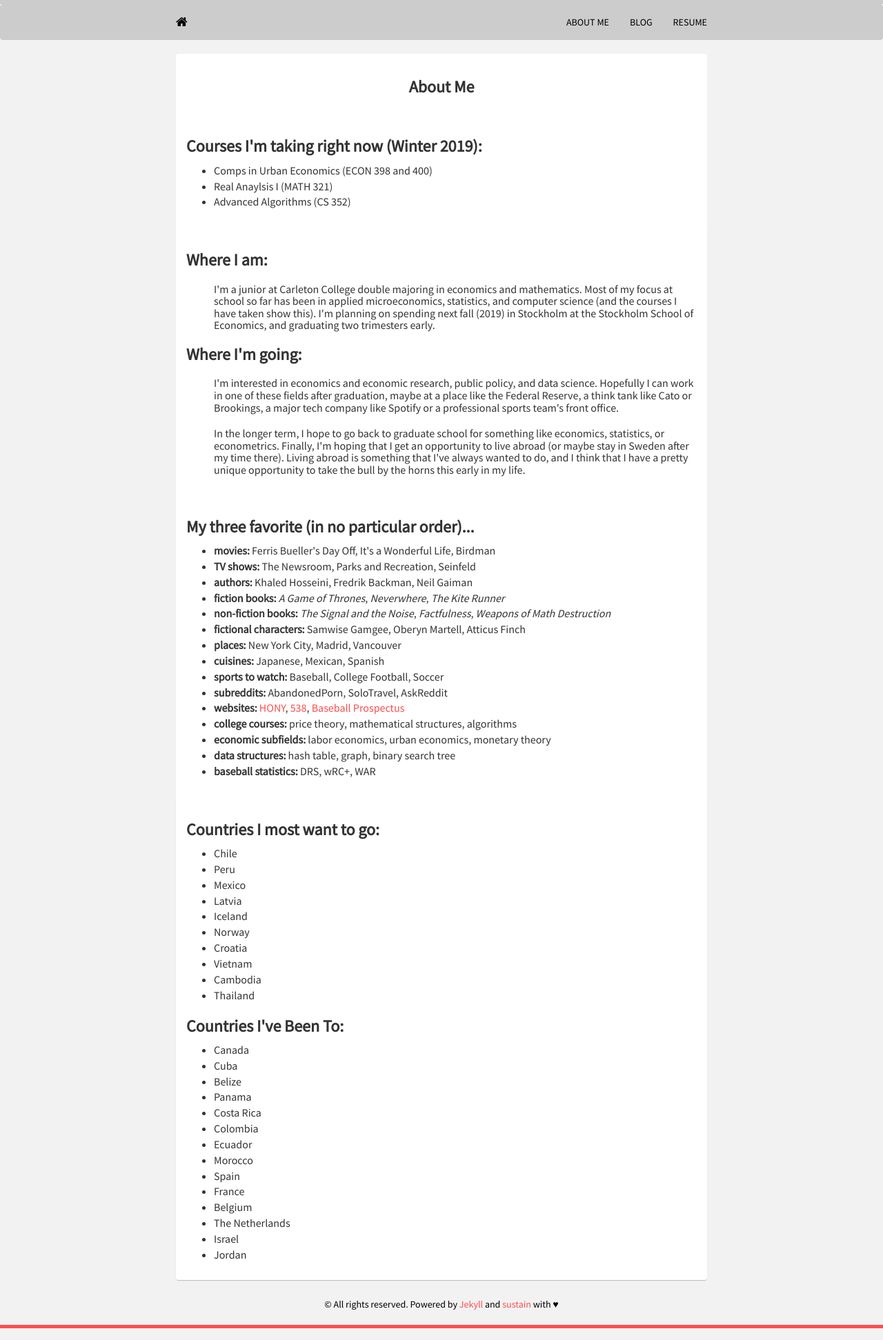
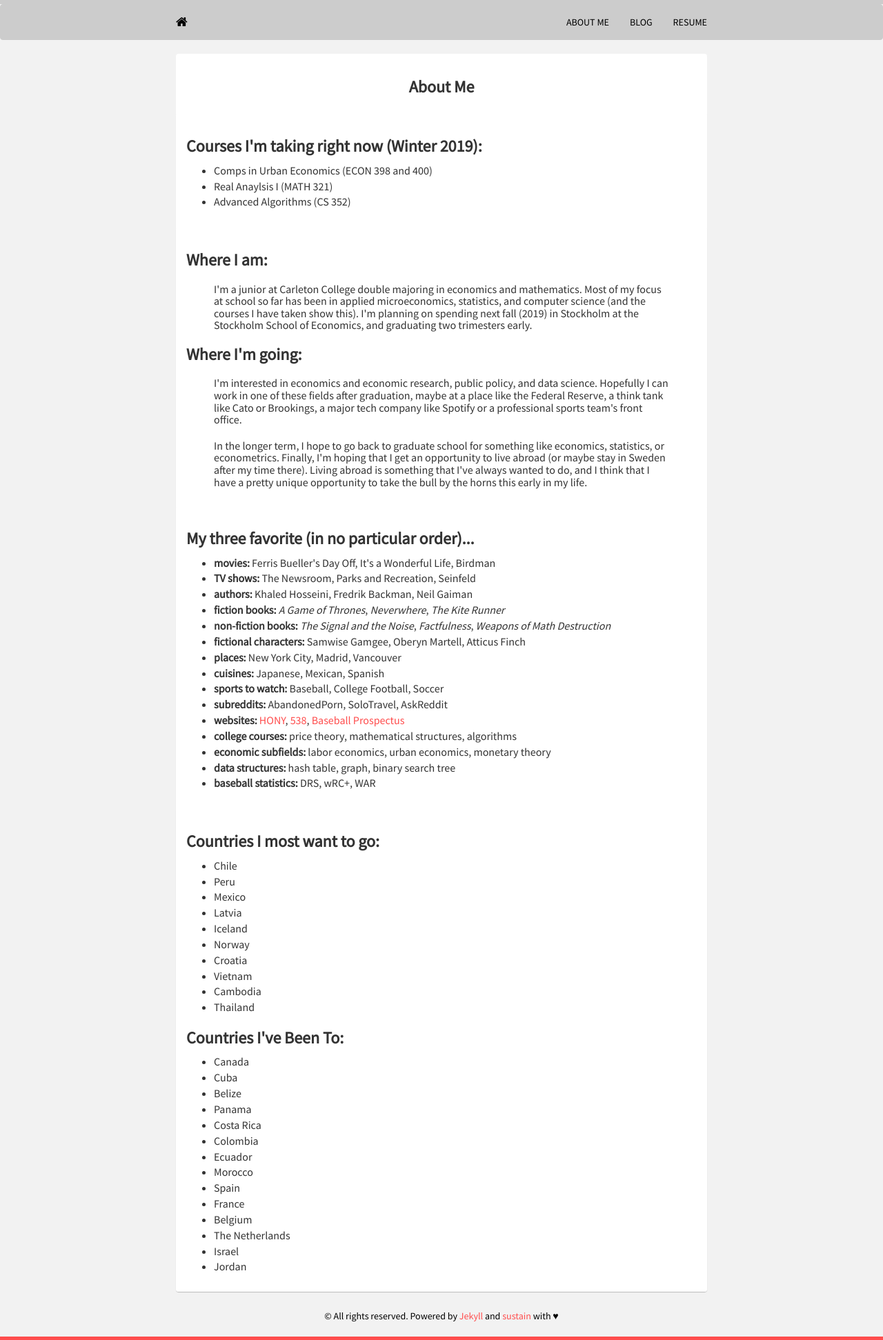
Before and after one commit to mrkaye97/mrkaye97.github.io, a Jekyll site: the page built from about.html, in a window 1280 px wide. Shown: the whole page at 69% size. Built offline with Jekyll 4.4.1, drawn with Linux system fonts in a browser that asks for light colours; nearby versions of some CDN libraries.

Commit message:
Update about.html

```diff
--- a/about.html
+++ b/about.html
@@ -25,12 +25,12 @@ Title: About Me
 		  <div class="panel panel-default">
     		<div class="panel-body">
 			  <h3><strong>Where I am:</strong></h3>
-			  <h3 style="font-size:16px;margin-left: 2.5em">I'm a junior at Carleton College double majoring in economics and mathematics. Most of my focus at school so far has been in applied microeconomics, statistics, and computer science (and the courses I have taken show this). I'm planning on spending next fall (2019) in Stockholm at the Stockholm School of Economics, and graduating two trimesters early.</h3>
+			  <h3 style="font-size:16px;margin-left: 2.5em;margin-right: 2.5em">I'm a junior at Carleton College double majoring in economics and mathematics. Most of my focus at school so far has been in applied microeconomics, statistics, and computer science (and the courses I have taken show this). I'm planning on spending next fall (2019) in Stockholm at the Stockholm School of Economics, and graduating two trimesters early.</h3>
 
 
 			  <h3><strong>Where I'm going:</strong></h3>
-			  <h3 style="font-size:16px;margin-left: 2.5em">I'm interested in economics and economic research, public policy, and data science. Hopefully I can work in one of these fields after graduation, maybe at a place like the Federal Reserve, a think tank like Cato or Brookings, a major tech company like Spotify or a professional sports team's front office.</h3>
-			  <h3 style="font-size:16px;margin-left: 2.5em">In the longer term, I hope to go back to graduate school for something like economics, statistics, or econometrics. Finally, I'm hoping that I get an opportunity to live abroad (or maybe stay in Sweden after my time there). Living abroad is something that I've always wanted to do, and I think that I have a pretty unique opportunity to take the bull by the horns this early in my life.</h3>
+			  <h3 style="font-size:16px;margin-left: 2.5em;margin-right: 2.5em">I'm interested in economics and economic research, public policy, and data science. Hopefully I can work in one of these fields after graduation, maybe at a place like the Federal Reserve, a think tank like Cato or Brookings, a major tech company like Spotify or a professional sports team's front office.</h3>
+			  <h3 style="font-size:16px;margin-left: 2.5em;margin-right: 2.5em">In the longer term, I hope to go back to graduate school for something like economics, statistics, or econometrics. Finally, I'm hoping that I get an opportunity to live abroad (or maybe stay in Sweden after my time there). Living abroad is something that I've always wanted to do, and I think that I have a pretty unique opportunity to take the bull by the horns this early in my life.</h3>
 		  </div>
 
 
```
